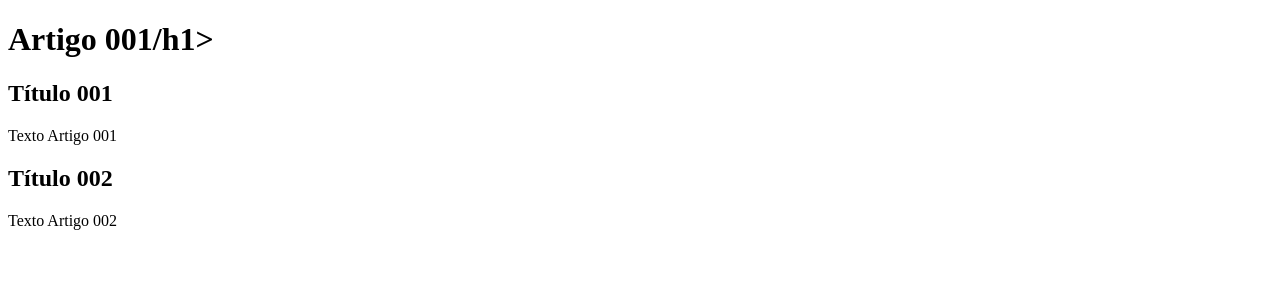
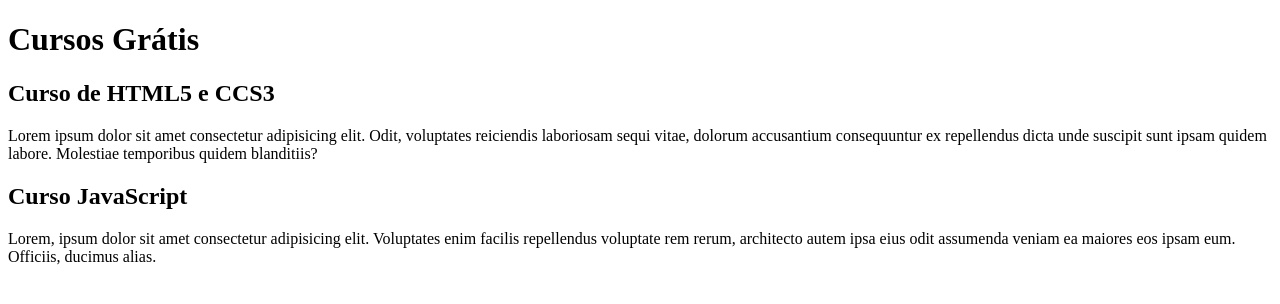
Before and after one commit to kennyow/projeto-site, a plain HTML site: page index.html in a window 1280 px wide. Drawn offline with Linux system fonts and the light colour scheme.

Commit message:
Comecei a escrever o Conteúdo

```diff
--- a/index.html
+++ b/index.html
@@ -9,15 +9,15 @@
 <body>
     <main>
         <header>
-            <h1>Artigo 001/h1>
+            <h1>Cursos Grátis</h1>
         </header>
         <article>
-            <h2>Título 001</h2>
-            <p>Texto Artigo 001</p>
+            <h2>Curso de HTML5 e CCS3</h2>
+            <p>Lorem ipsum dolor sit amet consectetur adipisicing elit. Odit, voluptates reiciendis laboriosam sequi vitae, dolorum accusantium consequuntur ex repellendus dicta unde suscipit sunt ipsam quidem labore. Molestiae temporibus quidem blanditiis?</p>
         </article>
         <article>
-            <h2>Título 002</h2>
-            <p>Texto Artigo 002</p>
+            <h2>Curso JavaScript</h2>
+            <p>Lorem, ipsum dolor sit amet consectetur adipisicing elit. Voluptates enim facilis repellendus voluptate rem rerum, architecto autem ipsa eius odit assumenda veniam ea maiores eos ipsam eum. Officiis, ducimus alias.</p>
         </article>
     </main>
 </body>
```
